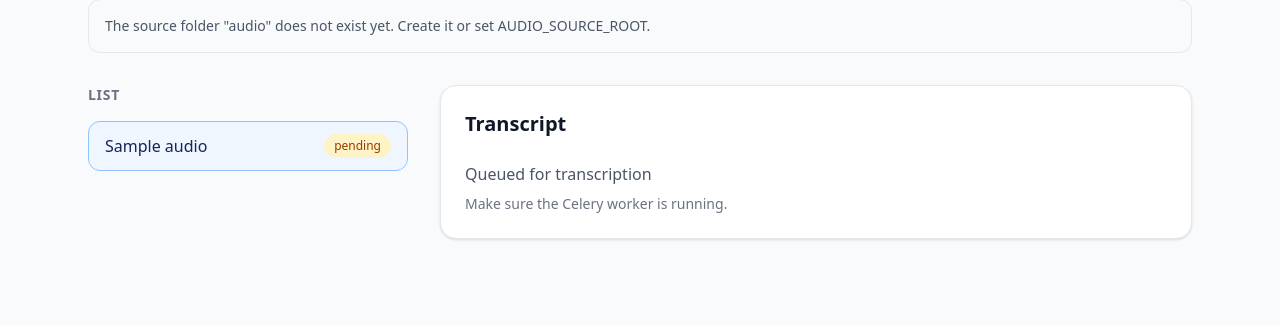
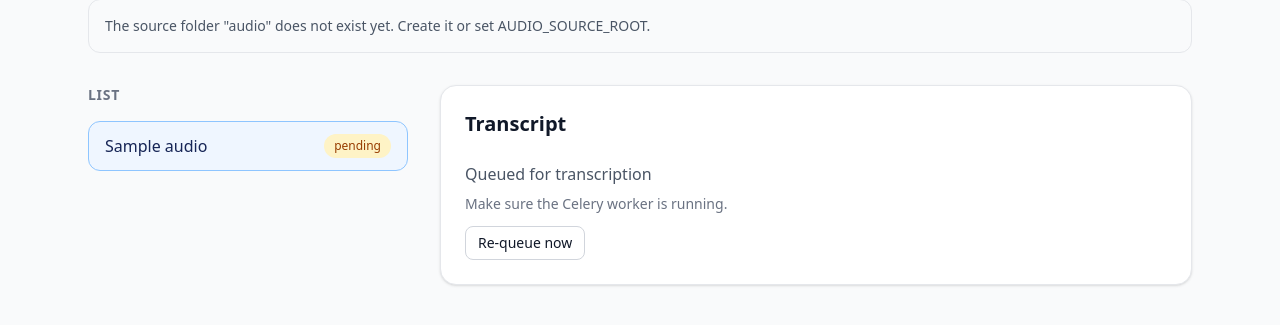
Before and after one commit to lx116/NomadaApolo, a Django app: page /audios/00000000-0000-0000-0000-000000000001/ in a window 1280 px wide. Shown: the part 112-437 px from the top of the page. Run offline with Django 5.2, Linux system fonts and the light colour scheme; tables that the repository leaves empty hold one stand-in row (values such as "Sample post"); parts of the project's set-up code (start-up, migrations or seed data) failed here and were passed over.

Commit message:
feat(ui): add run-queue and re-queue buttons to recover pending audios

```diff
--- a/templates/audio/list.html
+++ b/templates/audio/list.html
@@ -66,6 +66,10 @@
         {% elif selected.state == "pending" %}
           <p role="status" class="text-gray-600">Queued for transcription</p>
           <p class="mt-2 text-sm text-gray-500">Make sure the Celery worker is running.</p>
+          <div data-queue-scope class="mt-3 flex flex-wrap items-center gap-3">
+            <button type="button" data-queue-action="recover" class="rounded-lg border border-gray-300 px-3 py-1.5 text-sm font-medium hover:bg-gray-50 disabled:opacity-50">Re-queue now</button>
+            <p data-queue-result role="status" aria-live="polite" class="text-sm text-gray-700" hidden></p>
+          </div>
         {% else %}
           <p class="text-gray-600">Not transcribed yet.</p>
         {% endif %}
@@ -159,12 +163,19 @@
       })();
     </script>
   {% endif %}
-  <dialog id="queue-dialog" aria-labelledby="queue-dialog-title" data-url="{% url 'queue-status' %}" class="w-full max-w-2xl rounded-2xl p-0 backdrop:bg-gray-900/40">
+  <dialog id="queue-dialog" aria-labelledby="queue-dialog-title" data-url="{% url 'queue-status' %}" data-enqueue-url="{% url 'queue-enqueue' %}" data-csrf="{{ csrf_token }}" class="w-full max-w-2xl rounded-2xl p-0 backdrop:bg-gray-900/40">
     <div class="flex items-center justify-between border-b border-gray-200 px-6 py-4">
       <h2 id="queue-dialog-title" class="text-lg font-semibold">Transcription queue</h2>
       <button type="button" data-queue-close aria-label="Close" class="rounded-lg px-2 py-1 text-gray-500 hover:bg-gray-100">×</button>
     </div>
     <div class="max-h-[70vh] space-y-6 overflow-y-auto px-6 py-4">
+      {% if selected %}
+        <div data-queue-scope class="flex flex-wrap items-center gap-3">
+          <button type="button" data-queue-action="recover" class="rounded-lg bg-blue-600 px-4 py-2 text-sm font-medium text-white hover:bg-blue-700 disabled:opacity-50">Run queue now</button>
+          <p class="text-sm text-gray-600">Re-queues pending audios and recovers audios that have been stuck for a long time.</p>
+          <p data-queue-result role="status" aria-live="polite" class="w-full text-sm text-gray-700" hidden></p>
+        </div>
+      {% endif %}
       <p data-queue-error role="alert" class="text-sm text-red-700" hidden></p>
       <section aria-label="Connections" data-queue-connections class="flex gap-2"></section>
       <section aria-label="Diagnostics" data-queue-diagnostics></section>
@@ -333,6 +344,47 @@
       });
       dialog.querySelector("[data-queue-close]").addEventListener("click", () => dialog.close());
       dialog.addEventListener("click", (event) => { if (event.target === dialog) dialog.close(); });
+      document.addEventListener("queue:refresh", () => { if (dialog.open) tick(); });
     })();
   </script>
+  {% if selected %}
+    <script>
+      (() => {
+        const config = document.getElementById("queue-dialog").dataset;
+
+        document.addEventListener("click", async (event) => {
+          const button = event.target.closest("[data-queue-action]");
+          if (!button || button.disabled) return;
+          const result = button.closest("[data-queue-scope]").querySelector("[data-queue-result]");
+          button.disabled = true;
+          try {
+            const response = await fetch(config.enqueueUrl, {
+              method: "POST",
+              headers: {"X-CSRFToken": config.csrf},
+              credentials: "same-origin",
+            });
+            if (!response.ok) throw new Error();
+            const data = await response.json();
+            let message;
+            if (!data.broker_ok) {
+              message = `Could not reach the broker: ${data.failed} pending audio(s) were not queued.`;
+            } else {
+              const parts = [];
+              if (data.reset) parts.push(`Recovered ${data.reset} stuck audio(s)`);
+              if (data.enqueued) parts.push(`Queued ${data.enqueued} pending audio(s)`);
+              message = parts.length ? parts.join(", ") : "Nothing to queue.";
+            }
+            result.hidden = false;
+            result.textContent = message;
+            document.dispatchEvent(new CustomEvent("queue:refresh"));
+          } catch {
+            result.hidden = false;
+            result.textContent = "Could not run the queue. Try again.";
+          } finally {
+            button.disabled = false;
+          }
+        });
+      })();
+    </script>
+  {% endif %}
 {% endblock %}
```
Also changed, not shown: tests/test_queue_actions_ui.py (added, +126 -0 lines), README.md.
